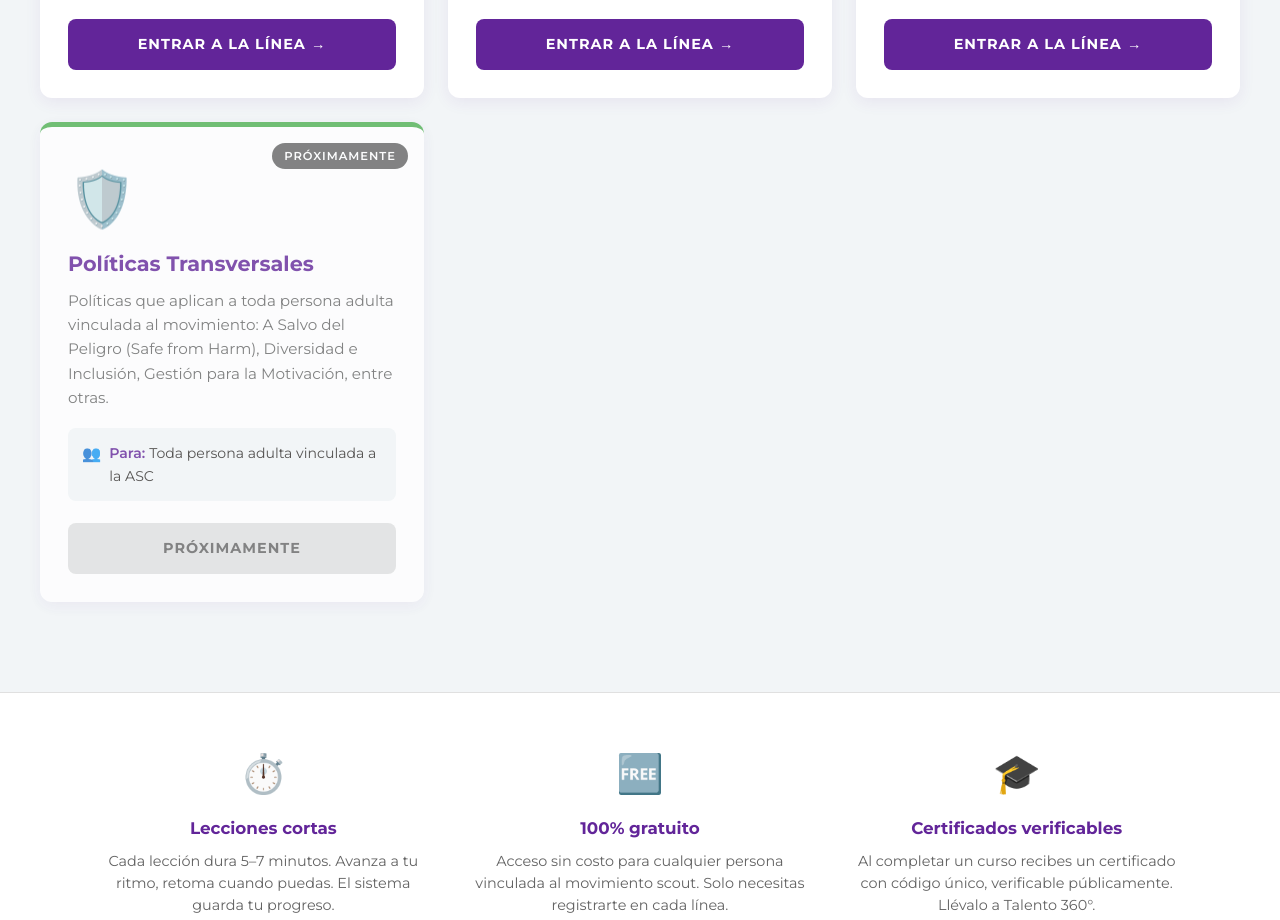
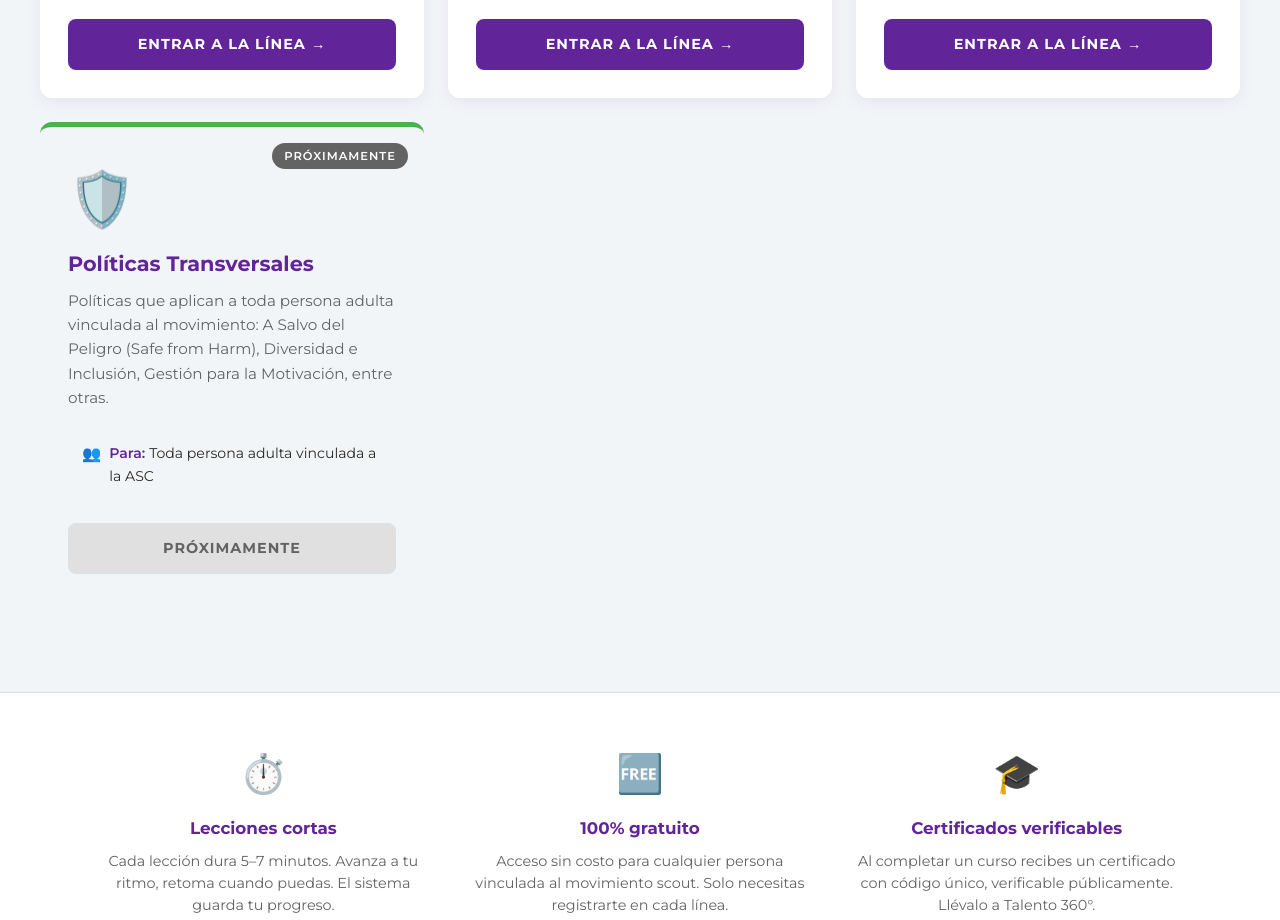
Before and after one commit to maximoaluna-blip/PORTAL-ADULTOS-ASC, a plain HTML site: page index.html in a window 1280 px wide. Shown: the part 1087-2007 px from the top of the page. Drawn offline with Linux system fonts and the light colour scheme.

Commit message:
a11y: la tarjeta "Proximamente" dejaba su texto por debajo de AA
.linea-card.coming-soon usaba opacity: 0.78, y la opacidad de un
contenedor compone tambien el TEXTO contra el fondo: .linea-description
quedaba en 3.72:1 en tema claro, por debajo del 4.5:1 de WCAG AA. Es el
mismo fallo que el .achievement con opacity del ADR-025.

Sustituida la opacidad por un fondo apagado y sin sombra: el efecto de
"secundario" lo dan eso y la insignia "Proximamente", sin tocar la
legibilidad. Medido: 6.01:1 en claro y 6.62:1 en oscuro.

Lo detecto panel-a11y.spec.js, la suite nueva del ADR-033 — estas dos
paginas no las auditaba nadie.

Co-Authored-By: Claude Opus 5 <noreply@anthropic.com>

```diff
--- a/index.html
+++ b/index.html
@@ -167,7 +167,13 @@
             box-shadow: 0 8px 24px rgba(98, 37, 153, 0.15);
         }
         .linea-card.coming-soon {
-            opacity: 0.78;
+            /* Sin `opacity`: la opacidad del contenedor tambien compone el TEXTO contra
+               el fondo, y dejaba .linea-description en 3.72:1 en tema claro — por debajo
+               del 4.5:1 de WCAG AA. Es el mismo fallo que el `.achievement` con opacity
+               del ADR-025. El efecto de "secundario" lo dan el fondo apagado y la
+               insignia "Proximamente", sin tocar la legibilidad. */
+            background: var(--gris-bg);
+            box-shadow: none;
         }
         .linea-card.coming-soon::before {
             content: 'Próximamente';
```
